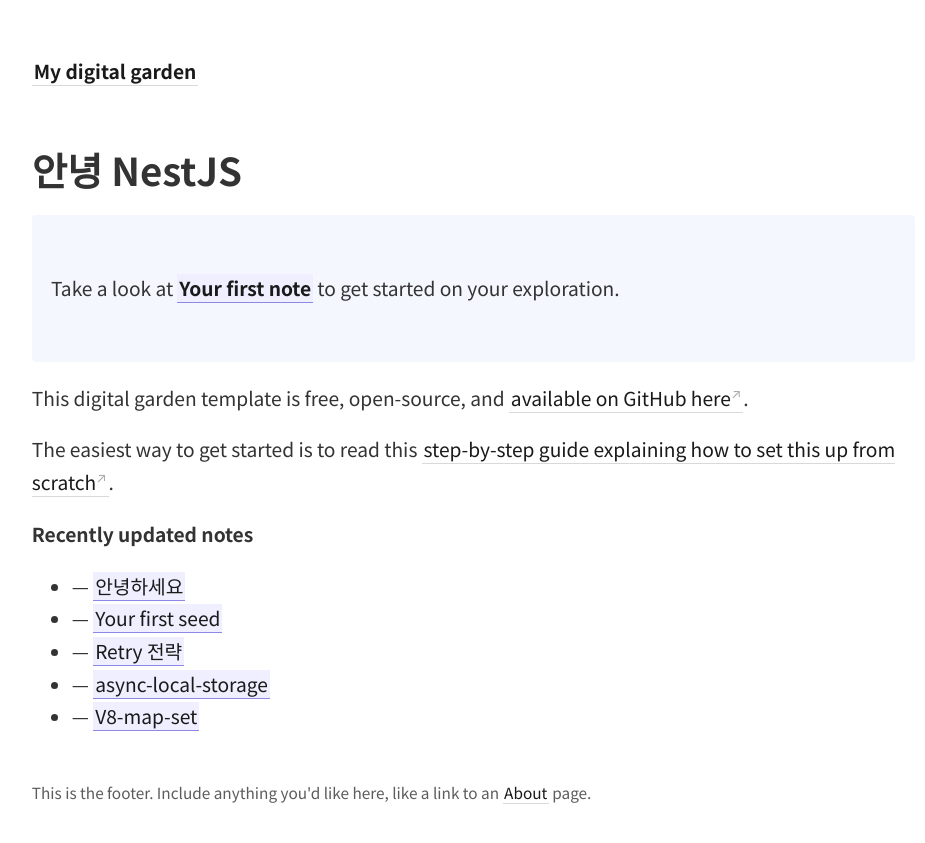
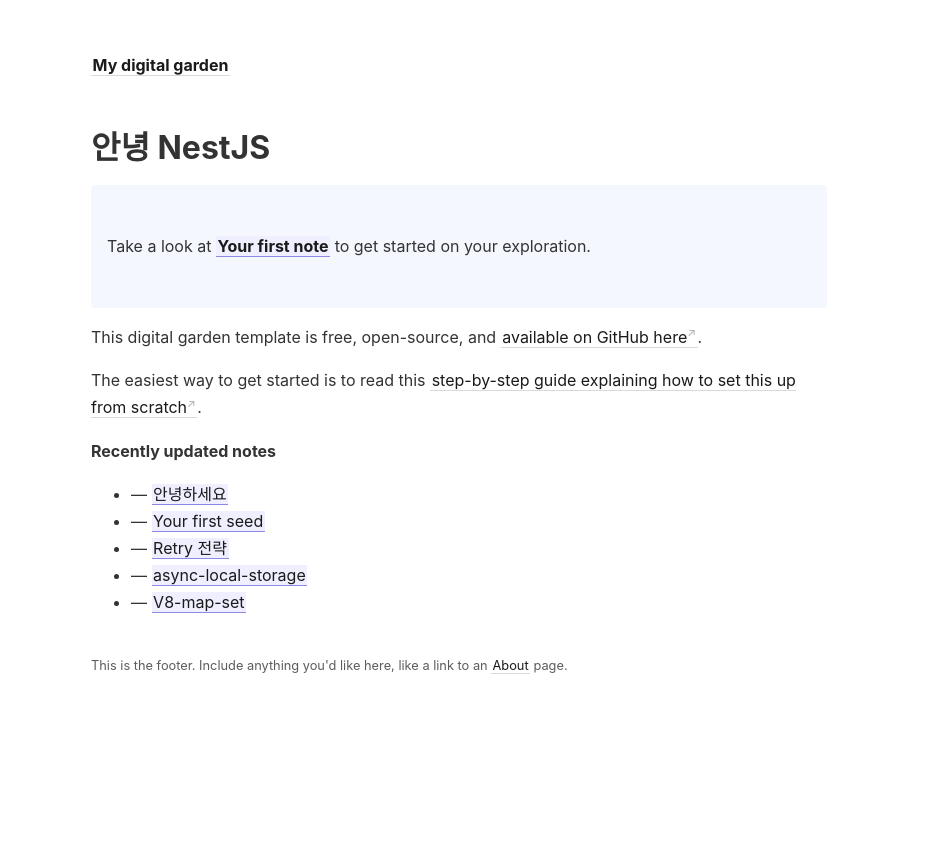
Before and after one commit to yanggwangseong/Article, a Jekyll site: the page built from _pages/index.md, in a window 1280 px wide. Shown: the top 843 px of the page, without its empty margins (45-970 px from the left). Built offline with Jekyll 4.4.1, drawn with Linux system fonts in a browser that asks for light colours; some web fonts are replaced.

Commit message:
feat: 폰트 스포카 로 변경

```diff
--- a/_sass/_style.scss
+++ b/_sass/_style.scss
@@ -1,4 +1,4 @@
-@import url("https://fonts.googleapis.com/css2?family=Noto+Sans+KR:wght@400;700&display=swap");
+@import url("https://spoqa.github.io/spoqa-han-sans/css/SpoqaHanSans-kr.css");
 
 $color-primary: hsl(0, 0%, 10%);
 $color-text: hsl(0, 0%, 20%);
@@ -6,9 +6,9 @@
 $color-border: hsl(0, 0%, 85%);
 $color-box-background: mix($color-primary, white, 4%);
 $border-radius: 4px;
-$font-family: "Noto Sans KR", -apple-system, BlinkMacSystemFont, Segoe UI,
-  Helvetica, Arial, sans-serif, Apple Color Emoji, Segoe UI Emoji,
-  Segoe UI Symbol;
+$font-family: "Spoqa Han Sans', 'Spoqa Han Sans JP", -apple-system,
+  BlinkMacSystemFont, Segoe UI, Helvetica, Arial, sans-serif, Apple Color Emoji,
+  Segoe UI Emoji, Segoe UI Symbol;
 
 body {
   box-sizing: content-box;
@@ -22,7 +22,7 @@
   max-width: 63em;
 
   @media (min-width: 820px) {
-    font-size: 1.2rem;
+    font-size: 1rem;
   }
 }
 
```
